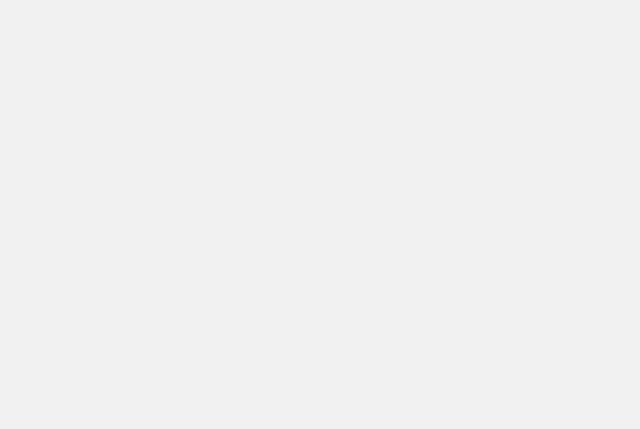
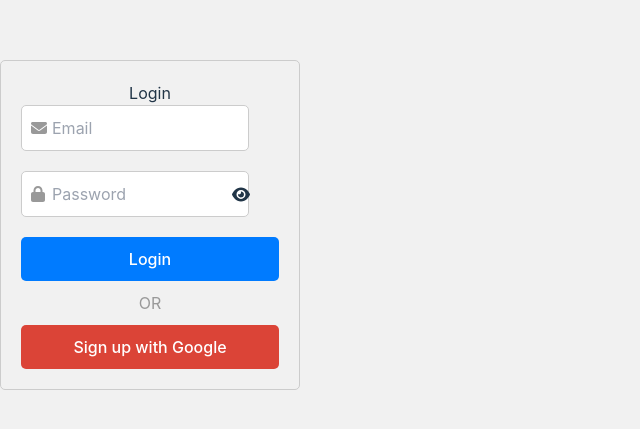
Before and after one commit to Mingtindu/QuizP, a React (Vite) app in the folder frontend/: page /login in a window 1280 px wide. Before the commit this address had no page. Shown: the part 175-604 px from the top of the page, without its empty margins (0-640 px from the left). Built offline with nearby package versions, Linux system fonts and the light colour scheme.

Commit message:
feat: User login GUI created

```diff
--- a/frontend/package.json
+++ b/frontend/package.json
@@ -10,6 +10,9 @@
     "preview": "vite preview"
   },
   "dependencies": {
+    "@fortawesome/fontawesome-svg-core": "^6.5.2",
+    "@fortawesome/free-solid-svg-icons": "^6.5.2",
+    "@fortawesome/react-fontawesome": "^0.2.0",
     "react": "^18.2.0",
     "react-dom": "^18.2.0",
     "react-modal": "^3.16.1",
--- a/frontend/src/App.jsx
+++ b/frontend/src/App.jsx
@@ -4,12 +4,13 @@
 import Form  from './components/Form';
 import QuizSelectionPage from './components/pages/QuizSelectionPage';
 import Programming from './components/pages/Programming';
-
+import LoginForm from './components/LoginForm';
 function App() {
   return (
     <>
       <Router>
         <Routes>
+          <Route path='/login' element={<LoginForm/>}/>
           <Route path="/" element={<Form />} />
           <Route path="/play" element={<QuizSelectionPage />} />
           <Route path="/play/programming-quiz" element={<Programming />} />
--- /dev/null
+++ b/frontend/src/components/LoginForm.css
@@ -0,0 +1,108 @@
+.login-form {
+    width: 300px;
+    margin: 0 auto;
+    padding: 20px;
+    border: 1px solid #ccc;
+    border-radius: 5px;
+}
+
+.login-form h2 {
+    text-align: center;
+}
+
+.form-group {
+    margin-bottom: 20px;
+    position: relative;
+}
+
+.form-group label {
+    position: absolute;
+    left: 10px;
+    top: 50%;
+    transform: translateY(-50%);
+    color: #999;
+}
+
+.form-group input {
+    width: calc(100% - 30px);
+    padding: 10px;
+    padding-left: 30px;
+    border: 1px solid #ccc;
+    border-radius: 5px;
+}
+
+.btn-login {
+    width: 100%;
+    padding: 10px;
+    background-color: #007bff;
+    color: #fff;
+    border: none;
+    border-radius: 5px;
+    cursor: pointer;
+}
+
+.or {
+    text-align: center;
+    margin: 10px 0;
+    color: #999;
+}
+
+.btn-google {
+    width: 100%;
+    padding: 10px;
+    background-color: #db4437;
+    color: #fff;
+    border: none;
+    border-radius: 5px;
+    cursor: pointer;
+}
+/* Style for the container div */
+.password-container {
+    position: relative;
+  }
+
+  /* Style for the input field */
+  .password-input {
+    width: 100%;
+    padding: 10px;
+    margin-bottom: 10px;
+    border: 1px solid #ccc;
+    border-radius: 4px;
+    box-sizing: border-box;
+  }
+
+  /* Style for the eye button */
+
+
+  /* Style for the eye icon */
+  .password-toggle-icon {
+    width: 20px;
+    height: 20px;
+    background-repeat: no-repeat;
+    background-size: contain;
+    background-position: center;
+  }
+
+  /* Style for the eye icon in the visible state */
+  .password-visible {
+    background-image: url('https://cdn-icons-png.flaticon.com/512/69/69524.png');
+  }
+
+  /* Style for the eye icon in the hidden state */
+  .password-hidden {
+    background-image: url('https://cdn-icons-png.flaticon.com/512/69/69543.png');
+  }
+
+  /* Hide the default browser focus outline */
+  .password-toggle-button:focus {
+    outline: none;
+  }
+  .password-toggle-button {
+    background: none;
+    border: none;
+    cursor: pointer;
+    position: absolute;
+    right: 10px;
+    top: 50%;
+    transform: translateY(-50%);
+  }
--- /dev/null
+++ b/frontend/src/components/LoginForm.jsx
@@ -0,0 +1,60 @@
+import React, { useState } from 'react';
+import { FontAwesomeIcon } from '@fortawesome/react-fontawesome';
+import { faEnvelope, faLock, faEye, faEyeSlash } from '@fortawesome/free-solid-svg-icons';
+import './LoginForm.css';
+
+const LoginForm = () => {
+    const [formData, setFormData] = useState({
+        email: "",
+        password: "",
+        showPassword: false // Add showPassword state
+    });
+
+    const changeHandler = (e) => {
+        setFormData({
+            ...formData,
+            [e.target.name]: e.target.value
+        });
+    };
+
+    const signUp = async () => {
+        console.log(formData);
+    };
+
+    const togglePasswordVisibility = () => {
+        setFormData({ ...formData, showPassword: !formData.showPassword });
+    };
+
+    return (
+        <div className="login-form">
+            <h2>Login</h2>
+            <div className="form-group">
+                <label htmlFor="email">
+                    <FontAwesomeIcon icon={faEnvelope} />
+                </label>
+                <input name='email' onChange={changeHandler} value={formData.email} type="email" id="email" placeholder="Email" />
+            </div>
+            <div className="form-group">
+                <label htmlFor="password">
+                    <FontAwesomeIcon icon={faLock} />
+                </label>
+                <input
+                    name='password'
+                    onChange={changeHandler}
+                    value={formData.password}
+                    type={formData.showPassword ? "text" : "password"}
+                    id="password"
+                    placeholder="Password"
+                />
+                <button className="password-toggle-button" onClick={togglePasswordVisibility}>
+                    <FontAwesomeIcon icon={formData.showPassword ? faEyeSlash : faEye} />
+                </button>
+            </div>
+            <button onClick={signUp} className="btn-login">Login</button>
+            <div className="or">OR</div>
+            <button className="btn-google">Sign up with Google</button>
+        </div>
+    );
+};
+
+export default LoginForm;
```
Also changed, not shown: 1 other file (tests, documents, lock files or other folders).
